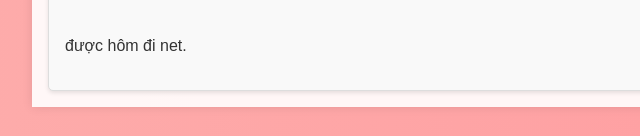
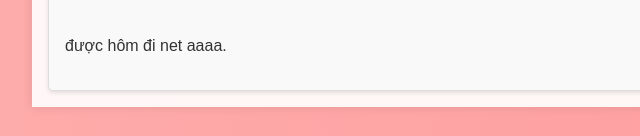
Before and after one commit to luat0301/blog, a plain HTML site: page index.html in a window 1280 px wide. Shown: the part 2409-2545 px from the top of the page, 192-832 px from the left. Drawn offline with Linux system fonts and the light colour scheme.

Commit message:
Update index.html

```diff
--- a/index.html
+++ b/index.html
@@ -150,7 +150,7 @@
             <h2>Another Blog Post</h2>
             <p><strong>Published on:</strong> January 21, 2025</p>
             <img src="https://i.imgur.com/q1rBrVe.jpeg" alt="Example Image for Another Post">
-            <p>được hôm đi net.</p>
+            <p>được hôm đi net aaaa.</p>
         </div>
     </div>
 
```
